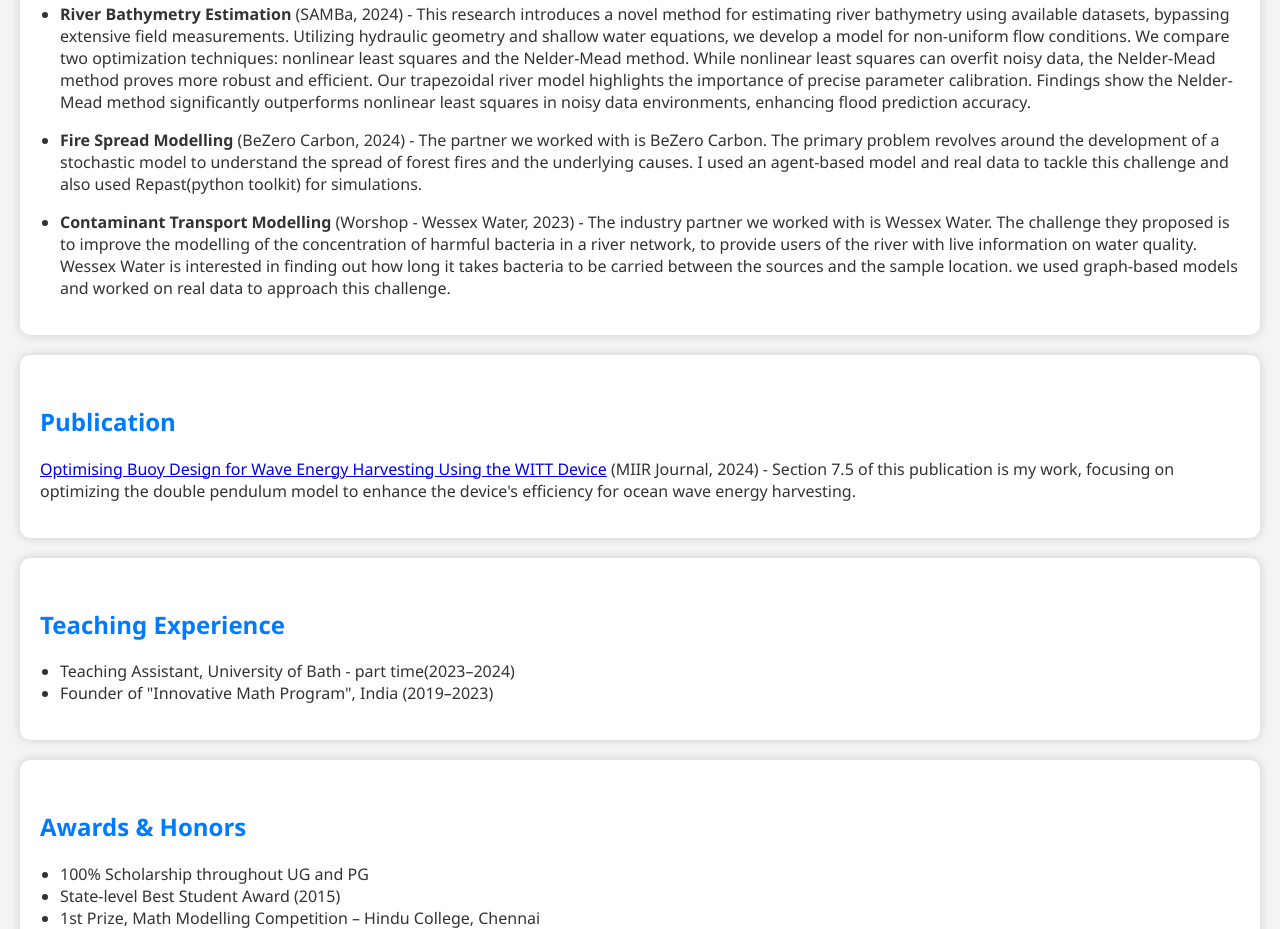
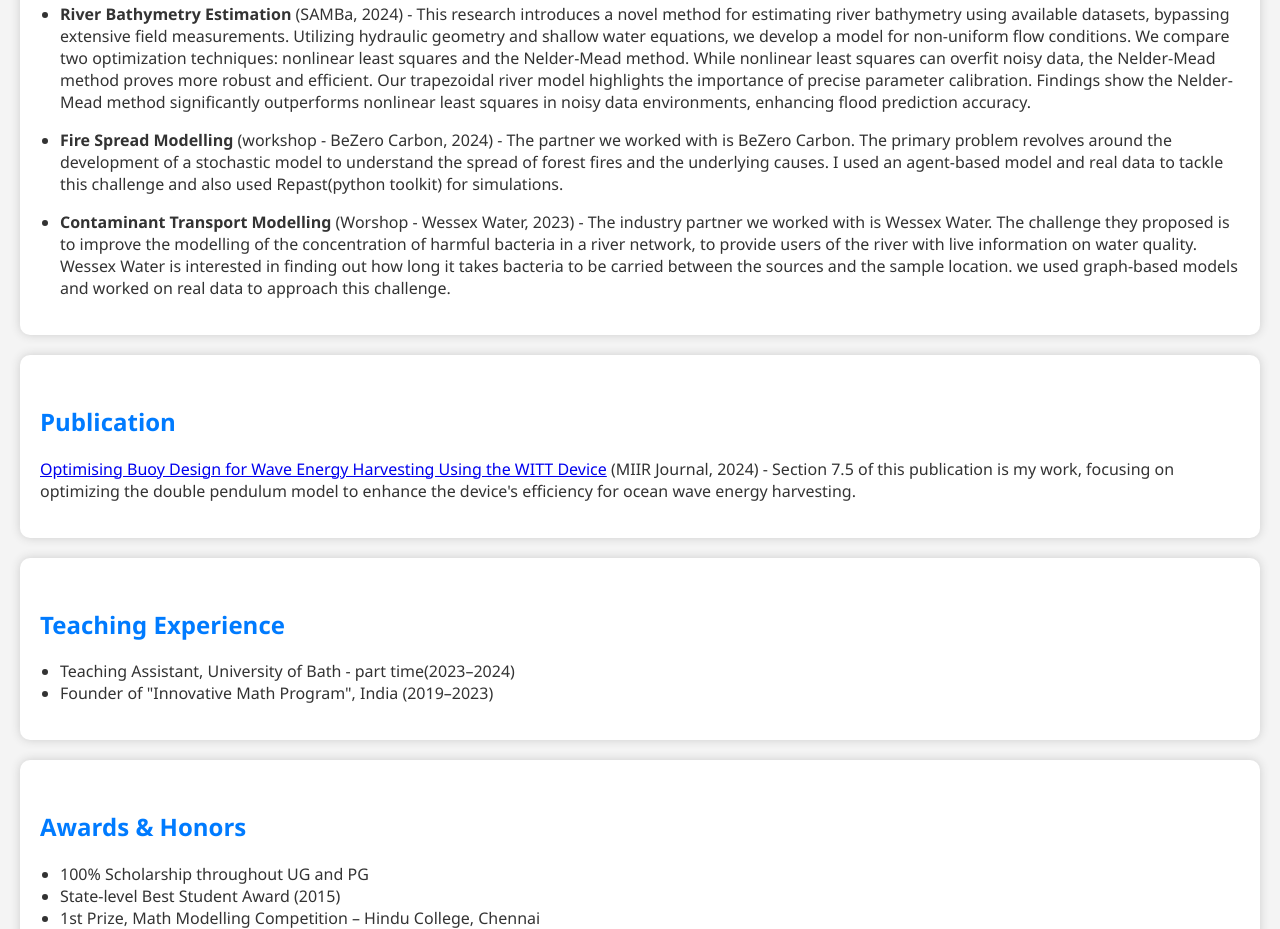
Before and after one commit to ss4432/sangeetha-website, a plain HTML site: page index.html in a window 1280 px wide. Shown: the part 1173-2102 px from the top of the page. Drawn offline with Linux system fonts and the light colour scheme.

Commit message:
Update index.html

```diff
--- a/index.html
+++ b/index.html
@@ -55,7 +55,7 @@ can overfit noisy data, the Nelder-Mead method proves more robust and efficient.
 river model highlights the importance of precise parameter calibration. Findings show the
 Nelder-Mead method significantly outperforms nonlinear least squares in noisy data
 environments, enhancing flood prediction accuracy.</p></li>
-      <li><p><strong>Fire Spread Modelling</strong> (BeZero Carbon, 2024) - The partner we worked with is BeZero Carbon. The primary problem revolves around the
+      <li><p><strong>Fire Spread Modelling</strong> (workshop - BeZero Carbon, 2024) - The partner we worked with is BeZero Carbon. The primary problem revolves around the
 development of a stochastic model to understand the spread of forest fires and the underlying
 causes. I used an agent-based model and real data to tackle this challenge and also used
 Repast(python toolkit) for simulations.</p></li>
```
